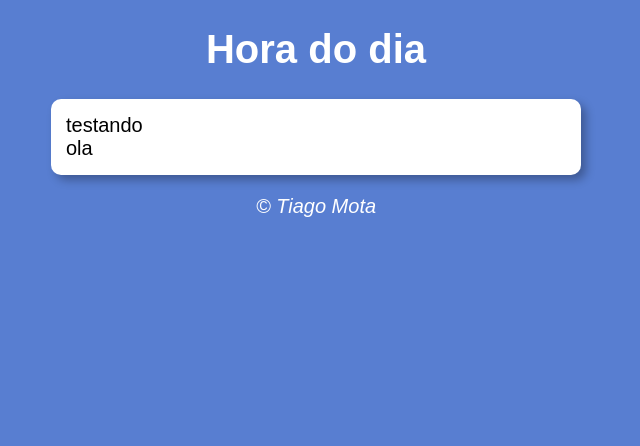
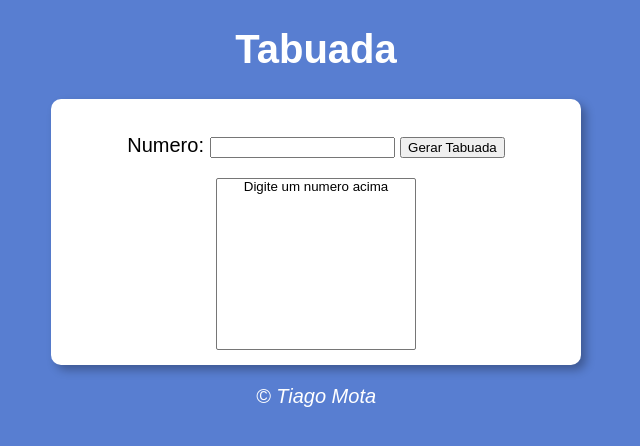
Before and after one commit to TiagoSM0203/JavaScript, a plain HTML site: page Desafio/ex014/index.html in a window 1280 px wide. Shown: the whole page, without its empty margins (324-964 px from the left). Drawn offline with Linux system fonts and the light colour scheme.

Commit message:
exercicio JS

```diff
--- a/Desafio/ex014/index.html
+++ b/Desafio/ex014/index.html
@@ -4,18 +4,21 @@
     <meta charset="UTF-8">
     <meta name="viewport" content="width=device-width, initial-scale=1.0">
     <link rel="stylesheet" href="style.css">
-    <title>Exercicio JS</title>
+    <title>Tabuada</title>
 </head>
 <body>
     <header>
-        <h1>Hora do dia</h1>
+        <h1>Tabuada</h1>
     </header>
     <section>
-        <div>
-            testando
+        <div class="center">
+            <p>Numero: <input type="number" name="num" id="txtn">
+            <input type="button" value="Gerar Tabuada" onclick="tabuada()"></p>
         </div>
-        <div>
-            ola
+        <div class="center">
+            <select name="tabuada"  id="seltab" size="10">
+                <option>Digite um numero acima</option>
+            </select>
         </div>
     </section>
     <footer>
--- a/Desafio/ex014/script.js
+++ b/Desafio/ex014/script.js
@@ -0,0 +1,18 @@
+function tabuada() {
+    var num = document.getElementById('txtn')
+    var tab = document.getElementById('seltab')
+    if (num.value.length == 0) {
+        alert('Por favor, digite um numero!')
+    } else {
+        var n = Number(num.value)
+        var c = 1
+        tab.innerHTML = ''
+        while (c <= 10) {
+            var item = document.createElement('option')
+            item.text = `${n} x ${c} = ${n*c}`
+            item.value = `tab${c}`
+            tab.appendChild(item)
+            c++
+        }
+    }
+}
--- a/Desafio/ex014/style.css
+++ b/Desafio/ex014/style.css
@@ -10,6 +10,17 @@ header {
     text-align: center;
 }
 
+.center {
+    display: flex;
+    align-items: center;
+    justify-content: center;
+}
+
+select {
+    width: 200px;
+    text-align: center;
+}
+
 section {
     background-color: white;
     border-radius: 10px;
@@ -17,6 +28,7 @@ section {
     width: 500px;
     margin: auto;
     box-shadow: 5px 5px 10px rgba(0, 0, 0, 0.295);
+
 }
 
 footer {
```
